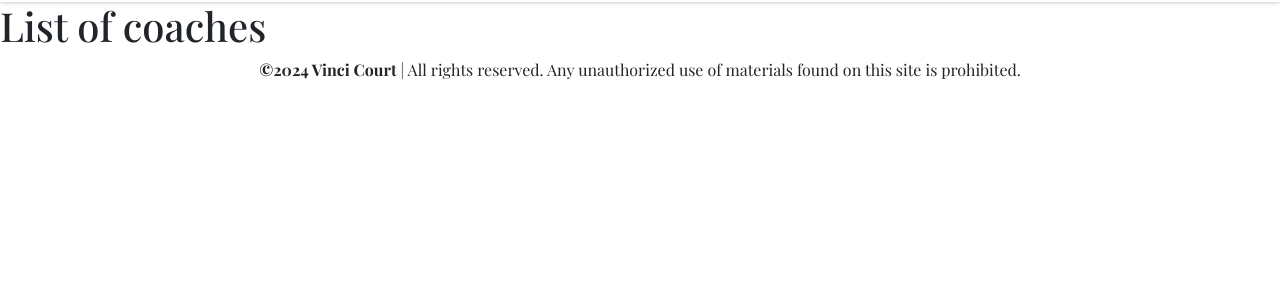
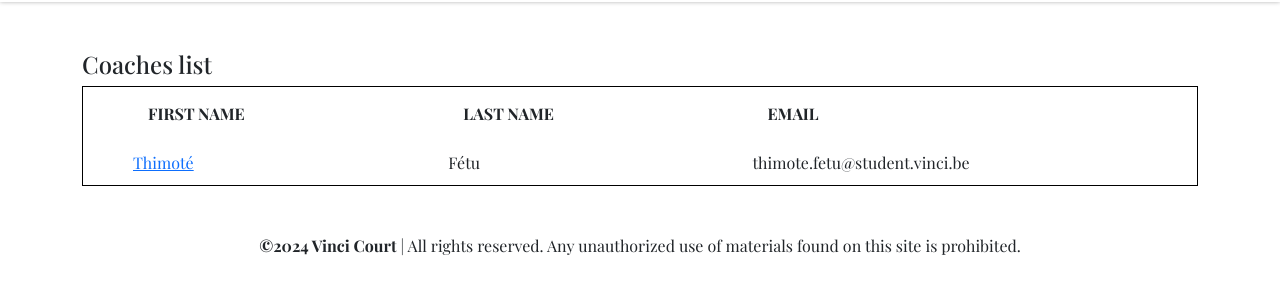
Before and after one commit to Thimote147/Project_web, a Node server app: page /coaches in a window 1280 px wide. Shown: the part 132-434 px from the top of the page. Run offline with Node 20, Linux system fonts and the light colour scheme; data comes from the database, SQL or seed files in the repository; some libraries are stand-ins or nearby versions; some web fonts are replaced.

Commit message:
Coach update

```diff
--- a/models/Coach.js
+++ b/models/Coach.js
@@ -1 +1,6 @@
 const db = require("./db_conf.js");
+
+module.exports.all = () => {
+    const stmt = db.prepare("SELECT id,firstname,surname, email FROM users WHERE is_coach = 1");
+    return stmt.all();
+};
--- /dev/null
+++ b/public/stylesheets/animations.css
@@ -0,0 +1,29 @@
+@keyframes fadeIn {
+    0% {
+        opacity: 0;
+    }
+
+    100% {
+        opacity: 1;
+    }
+}
+
+@keyframes letter-spacing-1-3px {
+    0% {
+        letter-spacing: 1px;
+    }
+
+    100% {
+        letter-spacing: 3px;
+    }
+}
+
+@keyframes letter-spacing-1-5px {
+    0% {
+        letter-spacing: 1px;
+    }
+
+    100% {
+        letter-spacing: 5px;
+    }
+}
--- /dev/null
+++ b/public/stylesheets/coach.css
@@ -0,0 +1,17 @@
+#coachSection table {
+    border: #000 1px solid;
+    width: 100%;
+    padding: 10px;
+    justify-content: center;
+    align-items: center;
+}
+#coachSection th {
+
+    padding: 15px;
+    padding-left: 65px;
+}
+
+#coachSection td {
+    padding: 10px;
+    padding-left: 50px;
+}
--- a/routes/coaches.js
+++ b/routes/coaches.js
@@ -1,9 +1,14 @@
 const express = require('express');
 const router = express.Router();
-
+const Coach = require('../models/Coach.js')
 /* Get coaches page. */
 router.get('/', (req, res) => {
-    res.render('coach.hbs');
+    res.render('coach.hbs', { coaches: Coach.all() });
+});
+router.get('/bio', (req, res) => {
+
+    let coach = Coach.all();
+    res.render('coach.hbs', { coaches: coach, coach: user});
 });
 
 module.exports = router;
--- a/views/coach.hbs
+++ b/views/coach.hbs
@@ -1,3 +1,23 @@
 <main>
-    <h1>List of coaches</h1>
+    <section class="container-xl my-5 " id="coachSection">
+        <h4>
+            Coaches list
+        </h4>
+        <table>
+            <thead>
+                <th>FIRST NAME</th>
+                <th>LAST NAME</th>
+                <th>EMAIL</th>
+            </thead>
+            <tbody>
+                {{#each coaches}}
+                <tr>
+                    <td><a href="/coaches/bio?id={{id}}">{{firstname}}</a></td>
+                    <td>{{this.surname}}</td>
+                    <td>{{this.email}}</td>
+                </tr>
+                {{/each}}
+            </tbody>
+        </table>
+    </section>
 </main>
--- a/views/layout.hbs
+++ b/views/layout.hbs
@@ -7,8 +7,10 @@
     <meta name="viewport" content="width=device-width, initial-scale=1.0">
     <title>VINCI COURT</title>
     <link rel="shortcut icon" href="/images/favicon.ico" type="image/x-icon">
+    <link rel="stylesheet" href="/stylesheets/animations.css">
     <link rel="stylesheet" href="/stylesheets/style.css">
     <link rel="stylesheet" href="/stylesheets/home.css">
+    <link rel="stylesheet" href="/stylesheets/coach.css">
     <link href="https://cdn.jsdelivr.net/npm/bootstrap@5.3.3/dist/css/bootstrap.min.css" rel="stylesheet"
         integrity="sha384-QWTKZyjpPEjISv5WaRU9OFeRpok6YctnYmDr5pNlyT2bRjXh0JMhjY6hW+ALEwIH" crossorigin="anonymous">
     <script src="https://cdn.jsdelivr.net/npm/bootstrap@5.3.3/dist/js/bootstrap.bundle.min.js"
```
Also changed, not shown: public/stylesheets/home.css (+3 -27 lines).
